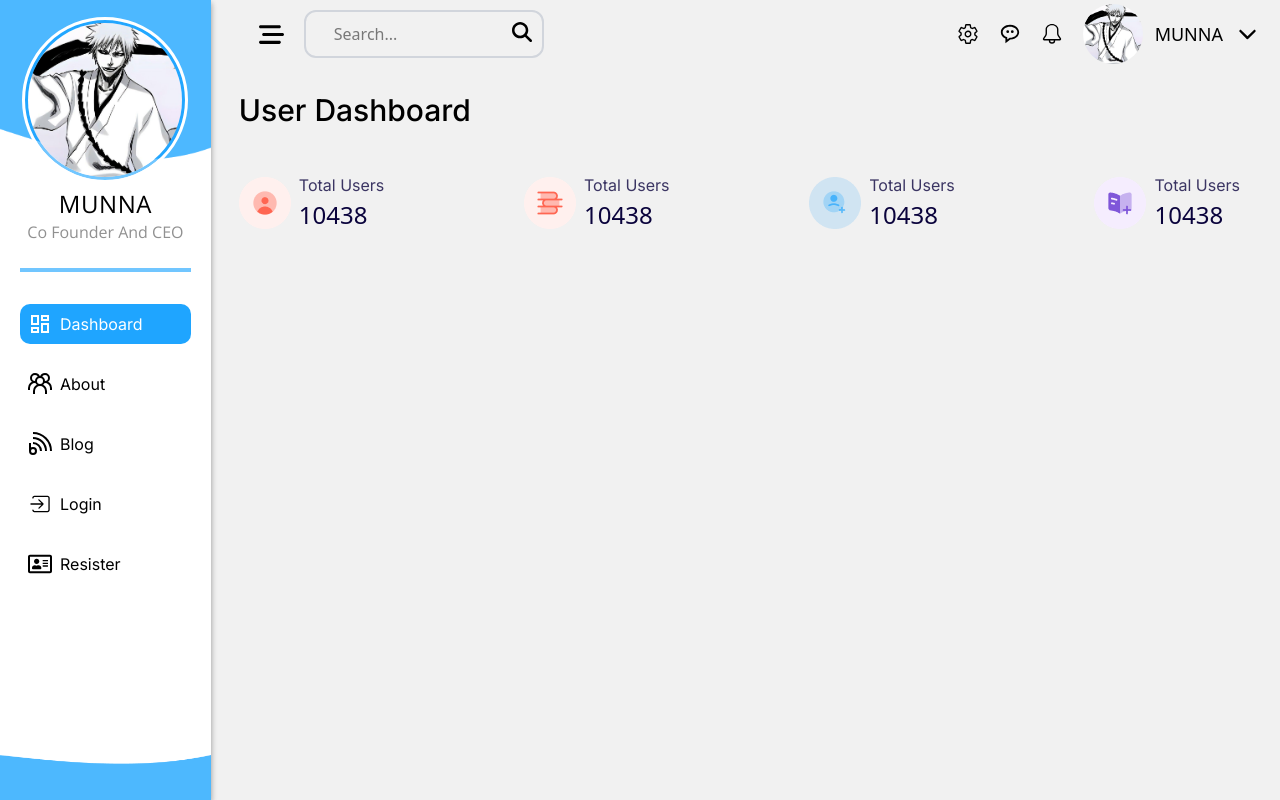
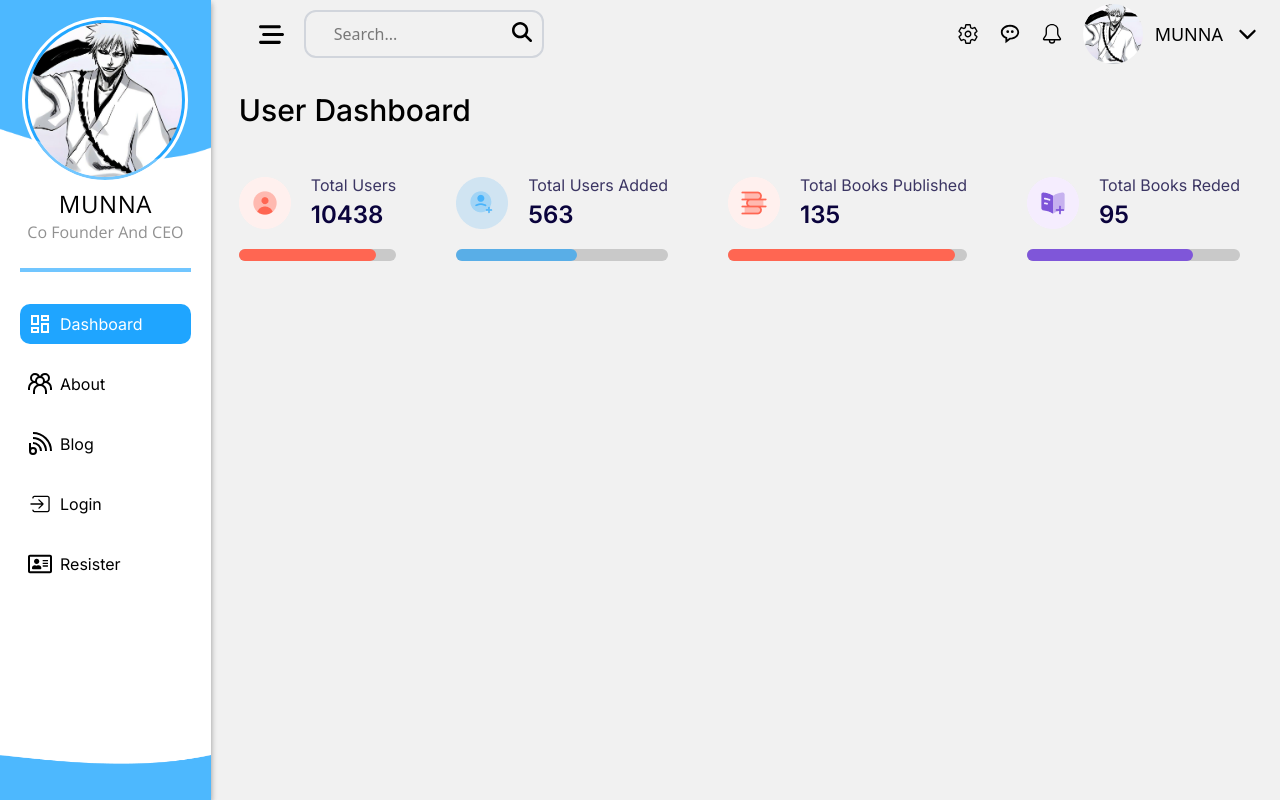
Before and after one commit to Munna-Scriptz/Dashboard-React, a React (Vite) app: page / in a window 1280 px wide. Built offline with nearby package versions, Linux system fonts and the light colour scheme.

Commit message:
Progress Bar Complete

```diff
--- a/src/Pages/Dashboard.jsx
+++ b/src/Pages/Dashboard.jsx
@@ -1,53 +1,67 @@
-import React from 'react'
-import BookIcon from '../assets/BookIcon.png'
-import AddIcon from '../assets/AddIcon.png'
-import ReadIcon from '../assets/ReadIcon.png'
-import UserIcon from '../assets/UserIcon.png'
+import React from "react";
+import BookIcon from "../assets/BookIcon.png";
+import AddIcon from "../assets/AddIcon.png";
+import ReadIcon from "../assets/ReadIcon.png";
+import UserIcon from "../assets/UserIcon.png";
 
 export const Dashboard = () => {
-
   const MyData = [
     {
       Image: UserIcon,
-      HeaderText: 'Total Users' ,
-      TextNumber: '10438' ,
+      HeaderText: "Total Users",
+      TextNumber: "10438",
+      barColor: '#FF6652',
+      Width: '87%',
     },
     {
-      Image: BookIcon ,
-      HeaderText: 'Total Books Published' ,
-      TextNumber: '135' ,
+      Image: AddIcon,
+      HeaderText: "Total Users Added",
+      TextNumber: "563",
+      barColor:  '#0099ff8e',
+      Width: '57%',
     },
     {
-      Image: AddIcon ,
-      HeaderText: 'Total Users Added' ,
-      TextNumber: '563' ,
+      Image: BookIcon,
+      HeaderText: "Total Books Published",
+      TextNumber: "135",
+      barColor: '#FF6652',
+      Width: '95%',
     },
     {
-      Image: ReadIcon ,
-      HeaderText: 'Total Books Reded' ,
-      TextNumber: '95' ,
+      Image: ReadIcon,
+      HeaderText: "Total Books Reded",
+      TextNumber: "95",
+      barColor: '#7F56D9' ,
+      Width: '78%',
     },
-  ]
+  ];
 
   return (
     <>
       <div>
-        <h1 className='text-[30px] font-Inter font-medium'>User Dashboard</h1>
+        <h1 className="text-[30px] font-Inter font-medium">User Dashboard</h1>
       </div>
-      <div className='flex justify-between pr-10 mt-10'>
-        {
-          MyData.map((items , e) => (
-        <div key={e} className='flex items-center gap-2'>
-          <img src={items.Image} alt="Icon" />
-          <div>
-            <h2 className='text-[#3B3563] font-Inter'>Total Users</h2>
-            <p className='text-[24px] text-[#0A033C]'>10438</p>
+      <div className="flex justify-between pr-10 mt-10">
+        {MyData.map((items, e) => (
+          <div key={e}>
+            <div className="flex gap-5 items-center">
+              <img src={items.Image} alt="Icon" />
+              <div>
+                <h2 className="text-[#3B3563] font-Inter">
+                  {items.HeaderText}
+                </h2>
+                <p className="text-[24px] text-[#0A033C] font-semibold font-Inter">
+                  {items.TextNumber}
+                </p>
+              </div>
+            </div>
+            {/* --------ProgressBar------------ */}
+            <div className=" relative w-full h-3 bg-[#c9c9c9] rounded-2xl mt-4">
+              <div className="absolute left-0 bottom-0 h-full rounded-2xl" style={{ backgroundColor: items.barColor, width: items.Width }}></div>
+            </div>
           </div>
-        </div>
-
-          ))
-        }
+        ))}
       </div>
     </>
-  )
-}
+  );
+};
```
